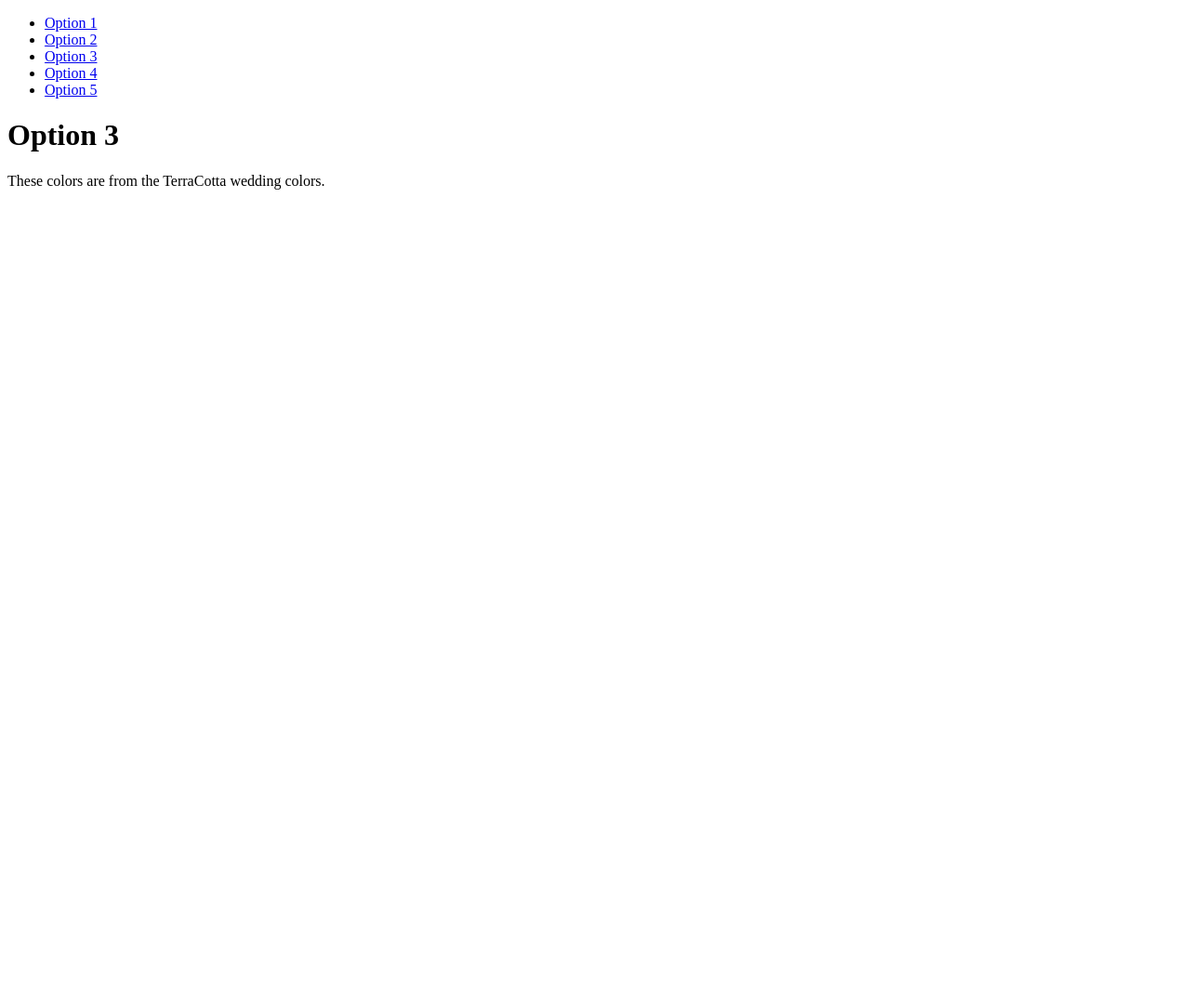
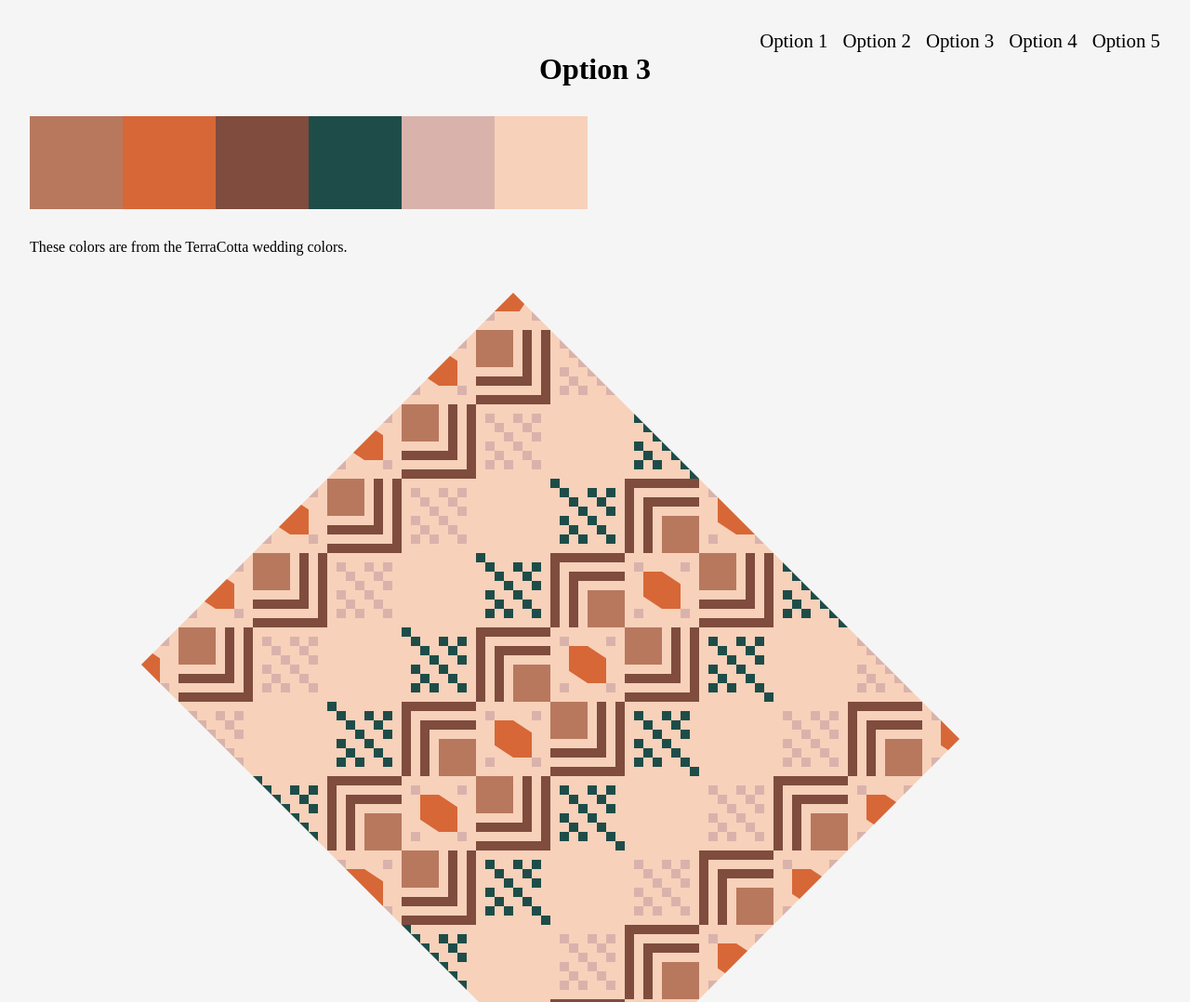
Before and after one commit to techmeg/andrea-swatches, a plain HTML site: page options/option3.html in a window 1280 px wide. Shown: the top 1078 px of the page at 93% size. Before the commit the page ends 800 px from the top, so only its background shows below. Drawn offline with Linux system fonts and the light colour scheme; the site is published under a folder, as on GitHub Pages, so addresses that start at the root find nothing.

Commit message:
fix paths

```diff
--- a/options/option2.html
+++ b/options/option2.html
@@ -5,17 +5,17 @@
     <meta http-equiv="X-UA-Compatible" content="IE=edge">
     <meta name="viewport" content="width=device-width, initial-scale=1.0">
     <title>Document</title>
-    <link rel="stylesheet" href="/style2.css">
+    <link rel="stylesheet" href="../style2.css">
 </head>
 <body>
     <header>
         <nav>
             <ul>
-                <li><a href="/index.html">Option 1</a></li>
-                <li><a href="/options/option2.html">Option 2</a></li>
-                <li><a href="/options/option3.html">Option 3</a></li>
-                <li><a href="/options/option4.html">Option 4</a></li>
-                <li><a href="/options/option5.html">Option 5</a></li>
+                <li><a href="../index.html">Option 1</a></li>
+                <li><a href="#">Option 2</a></li>
+                <li><a href="option3.html">Option 3</a></li>
+                <li><a href="option4.html">Option 4</a></li>
+                <li><a href="option5.html">Option 5</a></li>
             </ul>
         </nav>
     </header>
--- a/options/option3.html
+++ b/options/option3.html
@@ -5,17 +5,17 @@
     <meta http-equiv="X-UA-Compatible" content="IE=edge">
     <meta name="viewport" content="width=device-width, initial-scale=1.0">
     <title>Document</title>
-    <link rel="stylesheet" href="/style3.css">
+    <link rel="stylesheet" href="../style3.css">
 </head>
 <body>
     <header>
         <nav>
             <ul>
-                <li><a href="/index.html">Option 1</a></li>
-                <li><a href="/options/option2.html">Option 2</a></li>
-                <li><a href="/options/option3.html">Option 3</a></li>
-                <li><a href="/options/option4.html">Option 4</a></li>
-                <li><a href="/options/option5.html">Option 5</a></li>
+                <li><a href="../index.html">Option 1</a></li>
+                <li><a href="option2.html">Option 2</a></li>
+                <li><a href="#">Option 3</a></li>
+                <li><a href="option4.html">Option 4</a></li>
+                <li><a href="option5.html">Option 5</a></li>
             </ul>
         </nav>
     </header>
```
Also changed, not shown: index.html (+5 -5 lines), options/option4.html (+6 -6 lines), options/option5.html (+6 -6 lines).
